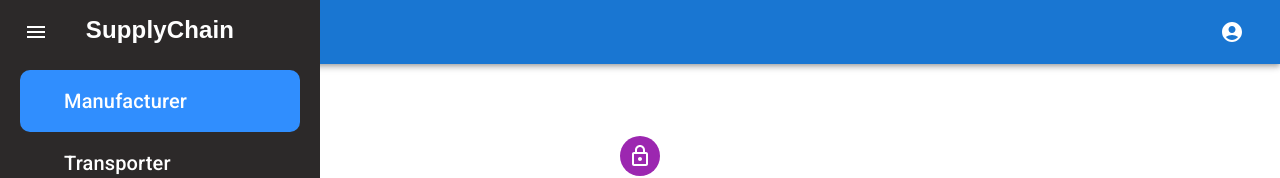
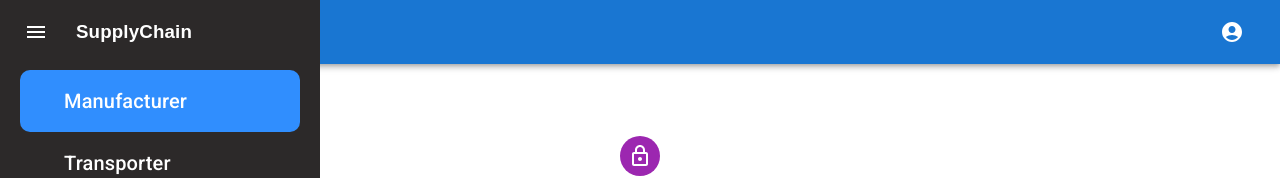
Before and after one commit to abhirampuranik/SupplyChain_TeamEthConnect, a React (Create React App) app in the folder client/: page / in a window 1280 px wide. Shown: the top 178 px of the page. Built offline with nearby package versions, Linux system fonts and the light colour scheme; a web font is replaced by a local one.

Commit message:
sidebar update

```diff
--- a/client/src/components/layout/AppLayout.js
+++ b/client/src/components/layout/AppLayout.js
@@ -59,7 +59,8 @@ export default function AppLayout() {
               <MenuIcon />
             </IconButton>
 
-            <Typography variant="h6" component="div" sx={{ flexGrow: 1 }}>
+            <Typography component="div" sx={{ flexGrow: 1 }}>
+                <div className="sidebar_logo"><h3>SupplyChain</h3></div>
             </Typography>
             {auth && (
               <div>
--- a/client/src/components/sidebar/Sidebar.js
+++ b/client/src/components/sidebar/Sidebar.js
@@ -59,7 +59,7 @@ const Sidebar = () => {
 
     return <div className='sidebar'>
         <div className="sidebar__logo">
-            SupplyChain
+
         </div>
         <div ref={sidebarRef} className="sidebar__menu">
             <div
```
